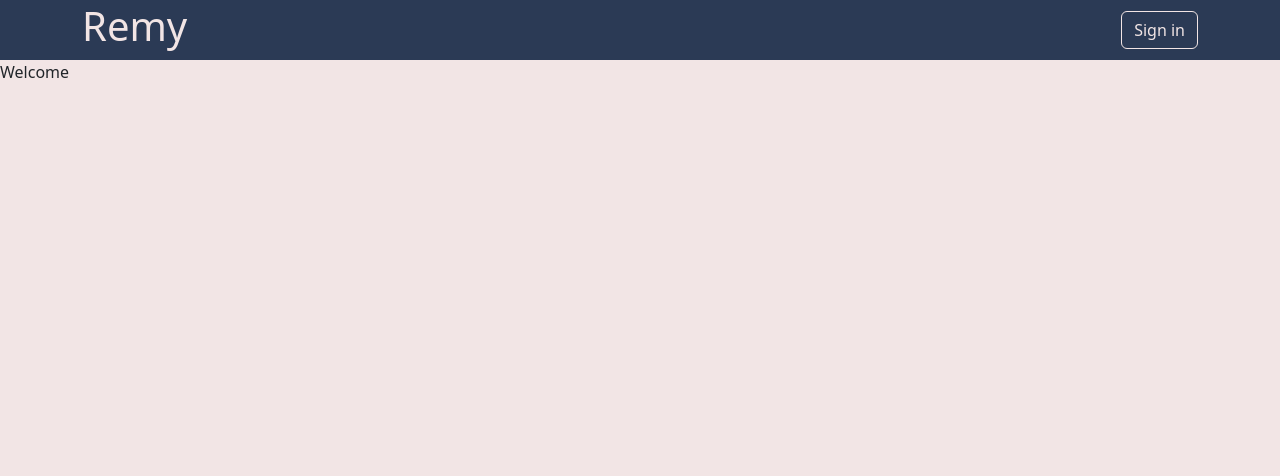
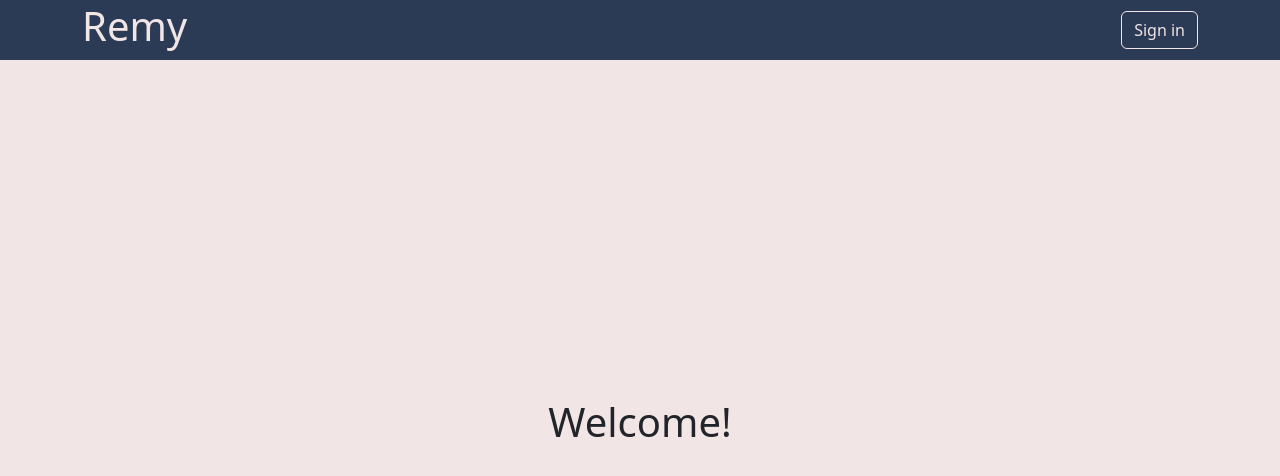
Before and after one commit to yev-may/remy-web-client, a Vue app: page / in a window 1280 px wide. Shown: the top 476 px of the page. Built offline with nearby package versions, Linux system fonts and the light colour scheme.

Commit message:
Add welcome page content

```diff
--- a/src/pages/Welcome.vue
+++ b/src/pages/Welcome.vue
@@ -1,3 +1,9 @@
 <template>
-    Welcome
+    <div class="container full-height">
+        <div class="row align-items-center full-height">
+            <div class="col text-center">
+                <p class="fs-1">Welcome!</p>
+            </div>
+        </div>
+    </div>
 </template>
```
